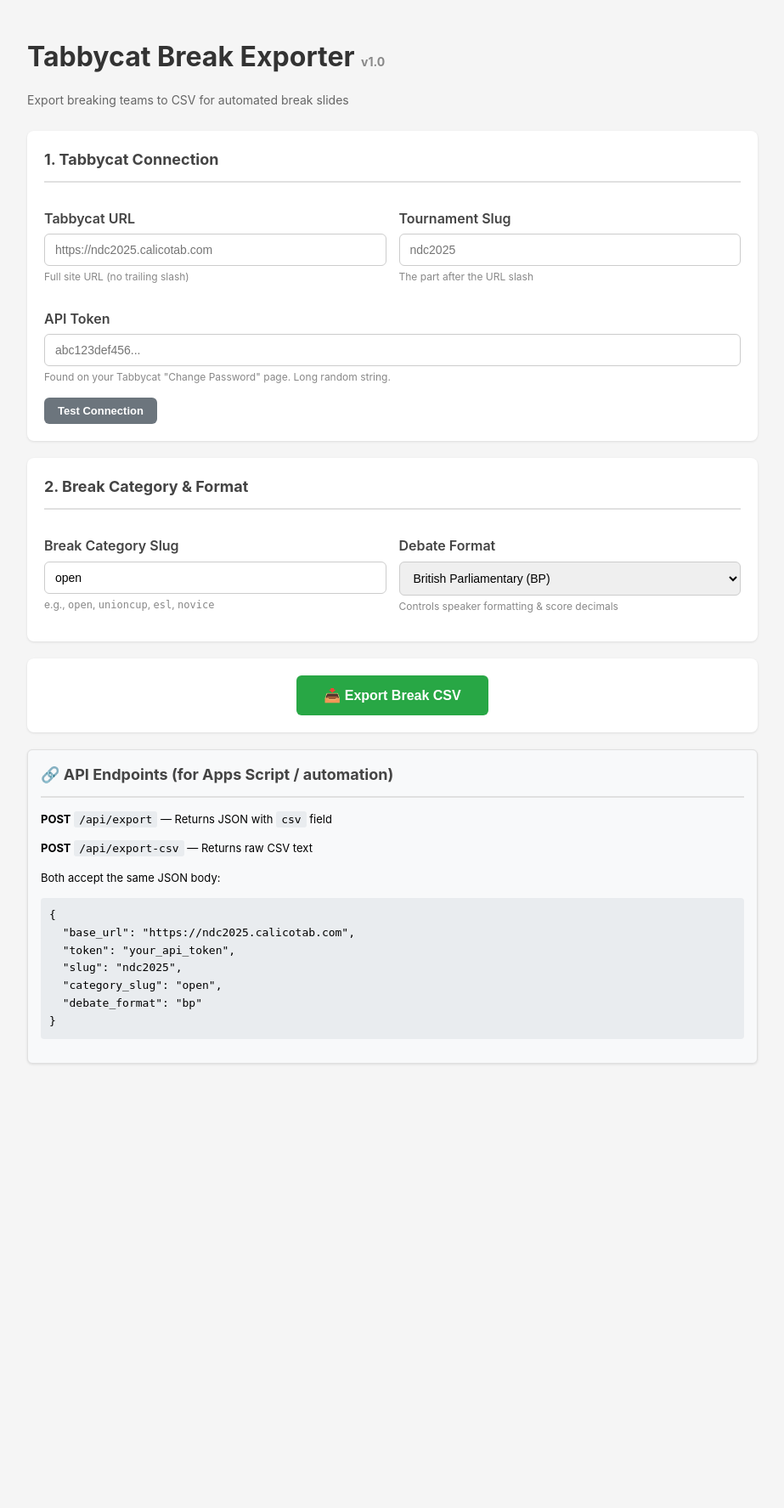
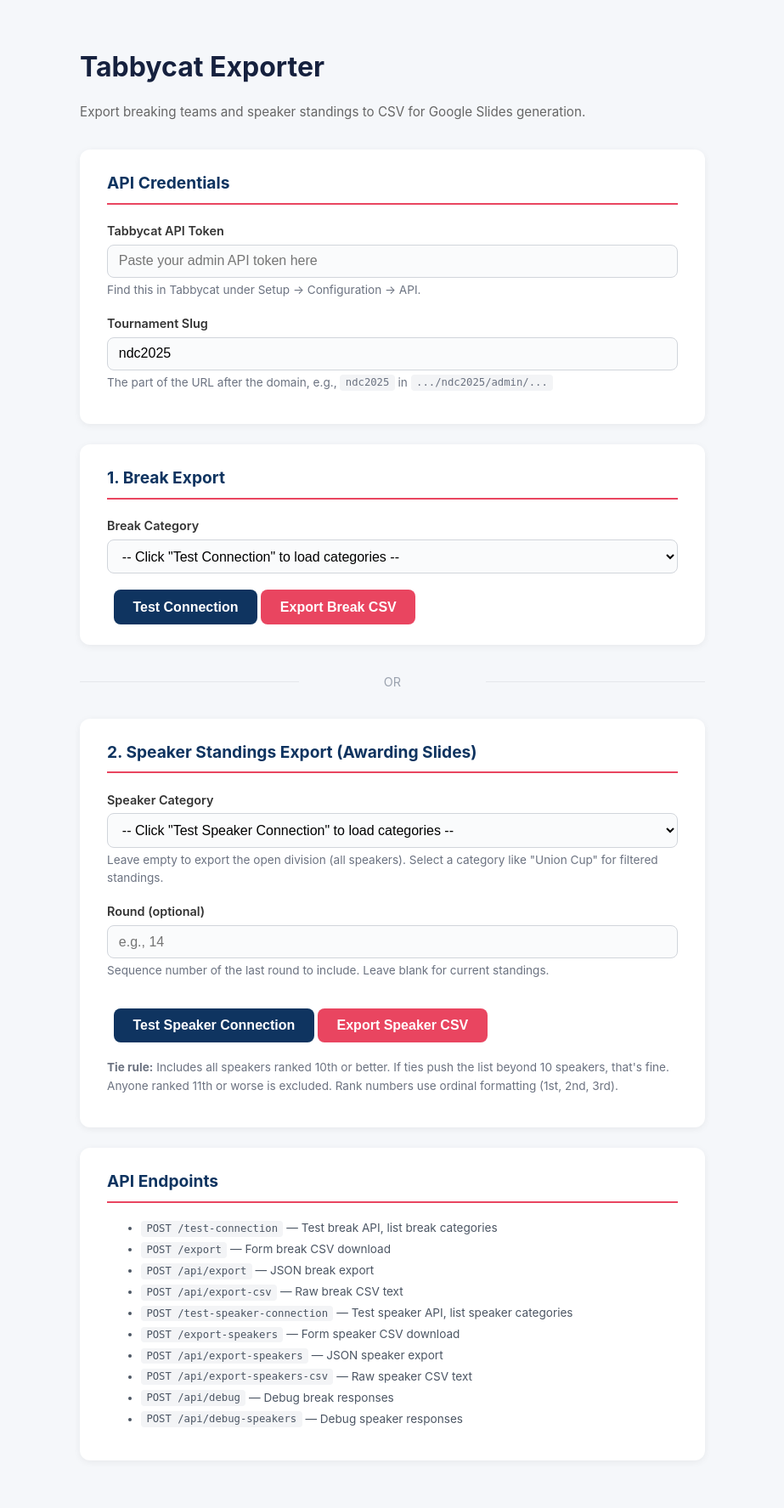
Before and after one commit to rudimentary883/exporterv1, a Flask app: page / in a window 1280 px wide. Shown: the whole page at 85% size, without its empty margins (178-1101 px from the left). Before the commit the page ends 1253 px from the top, so only its background shows below. Run offline with Flask 3, Linux system fonts and the light colour scheme.

Commit message:
Revamp Tabbycat Exporter HTML and styles
Updated the HTML structure and styles for the Tabbycat Exporter page, including title change, layout adjustments, and improved styling for various elements.

```diff
--- a/templates/index.html
+++ b/templates/index.html
@@ -3,247 +3,317 @@
 <head>
     <meta charset="UTF-8">
     <meta name="viewport" content="width=device-width, initial-scale=1.0">
-    <title>Tabbycat Break Exporter v1.0</title>
+    <title>Tabbycat Exporter — Break & Speaker Standings</title>
     <style>
         * { box-sizing: border-box; }
         body {
-            font-family: -apple-system, BlinkMacSystemFont, "Segoe UI", Roboto, sans-serif;
-            max-width: 900px;
+            font-family: -apple-system, BlinkMacSystemFont, "Segoe UI", Roboto, Helvetica, Arial, sans-serif;
+            max-width: 800px;
             margin: 0 auto;
-            padding: 20px;
-            background: #f5f5f5;
+            padding: 2rem;
+            background: #f5f7fa;
+            color: #1a1a2e;
             line-height: 1.6;
         }
-        h1 { color: #333; margin-bottom: 5px; }
-        .subtitle { color: #666; font-size: 14px; margin-bottom: 25px; }
+        h1 { color: #16213e; margin-bottom: 0.3rem; }
+        .subtitle { color: #666; margin-bottom: 2rem; font-size: 0.95rem; }
         .card {
-            background: white;
-            border-radius: 8px;
-            padding: 20px;
-            margin-bottom: 20px;
-            box-shadow: 0 1px 3px rgba(0,0,0,0.1);
+            background: #fff;
+            border-radius: 12px;
+            padding: 1.5rem 2rem;
+            margin-bottom: 1.5rem;
+            box-shadow: 0 2px 8px rgba(0,0,0,0.06);
         }
         .card h2 {
             margin-top: 0;
-            font-size: 18px;
-            color: #444;
-            border-bottom: 2px solid #e0e0e0;
-            padding-bottom: 10px;
+            font-size: 1.2rem;
+            color: #0f3460;
+            border-bottom: 2px solid #e94560;
+            padding-bottom: 0.5rem;
+            margin-bottom: 1.2rem;
         }
         label {
             display: block;
+            margin-top: 1rem;
             font-weight: 600;
-            margin: 15px 0 5px;
-            color: #444;
+            font-size: 0.9rem;
+            color: #333;
         }
-        input[type="text"], input[type="password"], input[type="url"], select {
+        input[type="text"], select {
             width: 100%;
-            padding: 10px 12px;
-            border: 1px solid #ccc;
-            border-radius: 6px;
-            font-size: 14px;
+            padding: 0.6rem 0.8rem;
+            margin-top: 0.3rem;
+            border: 1px solid #d1d5db;
+            border-radius: 8px;
+            font-size: 1rem;
+            background: #fafbfc;
         }
-        .hint {
-            font-size: 12px;
-            color: #888;
-            margin-top: 3px;
+        input[type="text"]:focus, select:focus {
+            outline: none;
+            border-color: #e94560;
+            box-shadow: 0 0 0 3px rgba(233,69,96,0.1);
         }
+        .row {
+            display: flex;
+            gap: 1rem;
+        }
+        .row > div { flex: 1; }
         .btn {
-            background: #4a90d9;
-            color: white;
+            display: inline-block;
+            padding: 0.7rem 1.4rem;
+            margin-top: 1.2rem;
             border: none;
-            padding: 12px 24px;
-            border-radius: 6px;
-            font-size: 15px;
+            border-radius: 8px;
+            font-size: 1rem;
+            font-weight: 600;
             cursor: pointer;
-            font-weight: 600;
+            transition: all 0.15s;
         }
-        .btn:hover { background: #357abd; }
+        .btn-primary {
+            background: #e94560;
+            color: #fff;
+        }
+        .btn-primary:hover { background: #d63a54; }
         .btn-secondary {
-            background: #6c757d;
-            padding: 8px 16px;
-            font-size: 13px;
+            background: #0f3460;
+            color: #fff;
+            margin-left: 0.5rem;
         }
-        .btn-secondary:hover { background: #545b62; }
-        .btn-success { background: #28a745; }
-        .btn-success:hover { background: #218838; }
-        .test-result {
-            margin-top: 10px;
-            padding: 12px;
-            border-radius: 6px;
-            font-size: 13px;
+        .btn-secondary:hover { background: #0a2545; }
+        .status {
+            margin-top: 1rem;
+            padding: 0.8rem 1rem;
+            border-radius: 8px;
+            font-size: 0.9rem;
             display: none;
         }
-        .test-result.ok { background: #d4edda; color: #155724; border: 1px solid #c3e6cb; }
-        .test-result.fail { background: #f8d7da; color: #721c24; border: 1px solid #f5c6cb; }
-        .test-result.info { background: #fff3cd; color: #856404; border: 1px solid #ffeaa7; }
-        .flash-messages { margin-bottom: 20px; }
-        .flash {
-            padding: 12px 16px;
-            border-radius: 6px;
-            margin-bottom: 10px;
+        .status.ok { background: #d1fae5; color: #065f46; display: block; }
+        .status.err { background: #fee2e2; color: #991b1b; display: block; }
+        .status.info { background: #dbeafe; color: #1e40af; display: block; }
+        .hint {
+            font-size: 0.85rem;
+            color: #6b7280;
+            margin-top: 0.25rem;
         }
-        .flash.error { background: #f8d7da; color: #721c24; }
-        .flash.info { background: #d1ecf1; color: #0c5460; }
-        .two-col {
-            display: grid;
-            grid-template-columns: 1fr 1fr;
-            gap: 15px;
+        .divider {
+            text-align: center;
+            margin: 2rem 0;
+            color: #9ca3af;
+            font-size: 0.9rem;
+            position: relative;
         }
-        .format-badge {
-            display: inline-block;
-            padding: 2px 8px;
+        .divider::before, .divider::after {
+            content: "";
+            position: absolute;
+            top: 50%;
+            width: 35%;
+            height: 1px;
+            background: #e5e7eb;
+        }
+        .divider::before { left: 0; }
+        .divider::after { right: 0; }
+        code {
+            background: #f3f4f6;
+            padding: 0.15rem 0.4rem;
             border-radius: 4px;
-            font-size: 11px;
-            font-weight: 600;
-            margin-left: 8px;
+            font-size: 0.9em;
         }
-        .badge-bp { background: #e3f2fd; color: #1565c0; }
-        .badge-3v3 { background: #f3e5f5; color: #7b1fa2; }
-        .api-info {
-            background: #f8f9fa;
-            border: 1px solid #e0e0e0;
-            border-radius: 6px;
-            padding: 15px;
-            margin-top: 15px;
-            font-size: 13px;
+        .endpoint-list {
+            font-size: 0.85rem;
+            color: #4b5563;
+            margin-top: 0.5rem;
         }
-        .api-info code {
-            background: #e9ecef;
-            padding: 2px 6px;
-            border-radius: 3px;
-            font-family: monospace;
-        }
-        @media (max-width: 600px) {
-            .two-col { grid-template-columns: 1fr; }
-        }
+        .endpoint-list li { margin: 0.2rem 0; }
     </style>
+<base target="_blank">
 </head>
 <body>
-    <h1>Tabbycat Break Exporter <span style="font-size:14px;color:#888;">v1.0</span></h1>
-    <p class="subtitle">Export breaking teams to CSV for automated break slides</p>
+    <h1>Tabbycat Exporter</h1>
+    <p class="subtitle">Export breaking teams and speaker standings to CSV for Google Slides generation.</p>
 
-    {% with messages = get_flashed_messages(with_categories=true) %}
-      {% if messages %}
-        <div class="flash-messages">
-          {% for category, message in messages %}
-            <div class="flash {{ category }}">{{ message }}</div>
-          {% endfor %}
-        </div>
-      {% endif %}
-    {% endwith %}
+    <!-- Shared credentials -->
+    <div class="card">
+        <h2>API Credentials</h2>
+        <label for="token">Tabbycat API Token</label>
+        <input type="text" id="token" placeholder="Paste your admin API token here">
+        <p class="hint">Find this in Tabbycat under Setup &rarr; Configuration &rarr; API.</p>
 
-    <form action="/export" method="POST">
-        <div class="card">
-            <h2>1. Tabbycat Connection</h2>
-            <div class="two-col">
-                <div>
-                    <label for="base_url">Tabbycat URL</label>
-                    <input type="url" name="base_url" id="base_url" placeholder="https://ndc2025.calicotab.com" required>
-                    <p class="hint">Full site URL (no trailing slash)</p>
-                </div>
-                <div>
         <label for="slug">Tournament Slug</label>
-                    <input type="text" name="slug" id="slug" placeholder="ndc2025" required>
-                    <p class="hint">The part after the URL slash</p>
-                </div>
+        <input type="text" id="slug" placeholder="e.g., ndc2025" value="ndc2025">
+        <p class="hint">The part of the URL after the domain, e.g., <code>ndc2025</code> in <code>.../ndc2025/admin/...</code></p>
     </div>
 
-            <label for="token">API Token</label>
-            <input type="text" name="token" id="token" placeholder="abc123def456..." required>
-            <p class="hint">Found on your Tabbycat "Change Password" page. Long random string.</p>
+    <!-- BREAK EXPORT -->
+    <div class="card">
+        <h2>1. Break Export</h2>
+        <label for="break_category">Break Category</label>
+        <select id="break_category">
+            <option value="">-- Click "Test Connection" to load categories --</option>
+        </select>
 
-            <div style="margin-top:15px;">
-                <button type="button" class="btn btn-secondary" onclick="testConnection()">Test Connection</button>
+        <div>
+            <button class="btn btn-secondary" onclick="testBreakConnection()">Test Connection</button>
+            <button class="btn btn-primary" onclick="exportBreak()">Export Break CSV</button>
         </div>
-            <div id="test_result" class="test-result"></div>
+        <div id="break_status" class="status"></div>
     </div>
 
+    <div class="divider">OR</div>
+
+    <!-- SPEAKER / AWARDING EXPORT -->
     <div class="card">
-            <h2>2. Break Category & Format</h2>
-            <div class="two-col">
+        <h2>2. Speaker Standings Export (Awarding Slides)</h2>
+        <label for="speaker_category">Speaker Category</label>
+        <select id="speaker_category">
+            <option value="">-- Click "Test Speaker Connection" to load categories --</option>
+        </select>
+        <p class="hint">Leave empty to export the open division (all speakers). Select a category like "Union Cup" for filtered standings.</p>
+
+        <label for="round_seq">Round (optional)</label>
+        <input type="text" id="round_seq" placeholder="e.g., 14">
+        <p class="hint">Sequence number of the last round to include. Leave blank for current standings.</p>
+
         <div>
-                    <label for="category_slug">Break Category Slug</label>
-                    <input type="text" name="category_slug" id="category_slug" placeholder="open" value="open" required>
-                    <p class="hint">e.g., <code>open</code>, <code>unioncup</code>, <code>esl</code>, <code>novice</code></p>
+            <button class="btn btn-secondary" onclick="testSpeakerConnection()">Test Speaker Connection</button>
+            <button class="btn btn-primary" onclick="exportSpeakers()">Export Speaker CSV</button>
         </div>
-                <div>
-                    <label for="debate_format">Debate Format</label>
-                    <select name="debate_format" id="debate_format">
-                        <option value="bp">British Parliamentary (BP)</option>
-                        <option value="3v3">3v3 / WSDC / UADC / Australs</option>
-                    </select>
-                    <p class="hint">Controls speaker formatting & score decimals</p>
-                </div>
-            </div>
+        <div id="speaker_status" class="status"></div>
+
+        <p style="margin-top:1.2rem; font-size:0.85rem; color:#6b7280;">
+            <strong>Tie rule:</strong> Includes all speakers ranked 10th or better. If ties push the list beyond 10 speakers, that's fine.
+            Anyone ranked 11th or worse is excluded. Rank numbers use ordinal formatting (1st, 2nd, 3rd).
+        </p>
     </div>
 
-        <div class="card" style="text-align:center;">
-            <button type="submit" class="btn btn-success" style="font-size:16px;padding:14px 32px;">
-                📥 Export Break CSV
-            </button>
-        </div>
-    </form>
-
-    <div class="card api-info">
-        <h2>🔗 API Endpoints (for Apps Script / automation)</h2>
-        <p><strong>POST</strong> <code>/api/export</code> — Returns JSON with <code>csv</code> field</p>
-        <p><strong>POST</strong> <code>/api/export-csv</code> — Returns raw CSV text</p>
-        <p style="margin-top:10px;">Both accept the same JSON body:</p>
-        <pre style="background:#e9ecef;padding:10px;border-radius:4px;overflow-x:auto;">{
-  "base_url": "https://ndc2025.calicotab.com",
-  "token": "your_api_token",
-  "slug": "ndc2025",
-  "category_slug": "open",
-  "debate_format": "bp"
-}</pre>
+    <!-- API ENDPOINTS -->
+    <div class="card">
+        <h2>API Endpoints</h2>
+        <ul class="endpoint-list">
+            <li><code>POST /test-connection</code> — Test break API, list break categories</li>
+            <li><code>POST /export</code> — Form break CSV download</li>
+            <li><code>POST /api/export</code> — JSON break export</li>
+            <li><code>POST /api/export-csv</code> — Raw break CSV text</li>
+            <li><code>POST /test-speaker-connection</code> — Test speaker API, list speaker categories</li>
+            <li><code>POST /export-speakers</code> — Form speaker CSV download</li>
+            <li><code>POST /api/export-speakers</code> — JSON speaker export</li>
+            <li><code>POST /api/export-speakers-csv</code> — Raw speaker CSV text</li>
+            <li><code>POST /api/debug</code> — Debug break responses</li>
+            <li><code>POST /api/debug-speakers</code> — Debug speaker responses</li>
+        </ul>
     </div>
 
     <script>
-        async function testConnection() {
-            const resultDiv = document.getElementById('test_result');
-            resultDiv.style.display = 'block';
-            resultDiv.className = 'test-result info';
-            resultDiv.textContent = 'Testing connection...';
+        function getCreds() {
+            return {
+                token: document.getElementById("token").value.trim(),
+                slug: document.getElementById("slug").value.trim()
+            };
+        }
 
-            const payload = {
-                base_url: document.getElementById('base_url').value,
-                token: document.getElementById('token').value,
-                slug: document.getElementById('slug').value
-            };
+        function setStatus(id, text, type) {
+            const el = document.getElementById(id);
+            el.textContent = text;
+            el.className = "status " + (type || "info");
+        }
 
+        // -------------------- BREAK --------------------
+        async function testBreakConnection() {
+            const {token, slug} = getCreds();
+            if (!token || !slug) { setStatus("break_status", "Enter token and slug first.", "err"); return; }
+            setStatus("break_status", "Connecting...", "info");
             try {
-                const resp = await fetch('/test-connection', {
-                    method: 'POST',
-                    headers: {'Content-Type': 'application/json'},
-                    body: JSON.stringify(payload)
+                const resp = await fetch("/test-connection", {
+                    method: "POST",
+                    headers: {"Content-Type": "application/x-www-form-urlencoded"},
+                    body: new URLSearchParams({token, slug})
                 });
                 const data = await resp.json();
-
                 if (data.ok) {
-                    resultDiv.className = 'test-result ok';
-                    let html = `<strong>✅ Connection successful!</strong><br>${data.suggestion}`;
-                    if (data.break_categories && data.break_categories.length > 0) {
-                        html += '<br><br><strong>Available break categories:</strong><ul>';
-                        for (const cat of data.break_categories) {
-                            html += `<li><code>${cat.slug}</code> — ${cat.name}</li>`;
-                        }
-                        html += '</ul>';
-                    }
-                    resultDiv.innerHTML = html;
+                    const sel = document.getElementById("break_category");
+                    sel.innerHTML = "";
+                    data.categories.forEach(c => {
+                        const opt = document.createElement("option");
+                        opt.value = c.id;
+                        opt.textContent = c.name + " (" + c.slug + ")";
+                        sel.appendChild(opt);
+                    });
+                    setStatus("break_status", "Connected! Found " + data.categories.length + " break categories.", "ok");
                 } else {
-                    resultDiv.className = 'test-result fail';
-                    let html = `<strong>❌ Connection failed</strong><br>${data.suggestion}<br><br><strong>Steps:</strong><ul>`;
-                    for (const step of data.steps || []) {
-                        html += `<li>${step.step}: HTTP ${step.status} ${step.ok ? '✓' : '✗'}</li>`;
-                    }
-                    html += '</ul>';
-                    resultDiv.innerHTML = html;
+                    setStatus("break_status", "Error: " + (data.error || "Unknown"), "err");
                 }
             } catch (e) {
-                resultDiv.className = 'test-result fail';
-                resultDiv.textContent = 'Network error: ' + e.message;
+                setStatus("break_status", "Error: " + e.message, "err");
             }
+        }
+
+        function exportBreak() {
+            const {token, slug} = getCreds();
+            const category_id = document.getElementById("break_category").value;
+            if (!token || !slug || !category_id) { setStatus("break_status", "Select a category first.", "err"); return; }
+            const form = document.createElement("form");
+            form.method = "POST";
+            form.action = "/export";
+            form.style.display = "none";
+            [{n:"token",v:token},{n:"slug",v:slug},{n:"category_id",v:category_id}].forEach(f => {
+                const i = document.createElement("input");
+                i.type = "hidden"; i.name = f.n; i.value = f.v;
+                form.appendChild(i);
+            });
+            document.body.appendChild(form);
+            form.submit();
+            setStatus("break_status", "Download started...", "ok");
+        }
+
+        // -------------------- SPEAKERS --------------------
+        async function testSpeakerConnection() {
+            const {token, slug} = getCreds();
+            if (!token || !slug) { setStatus("speaker_status", "Enter token and slug first.", "err"); return; }
+            setStatus("speaker_status", "Connecting...", "info");
+            try {
+                const resp = await fetch("/test-speaker-connection", {
+                    method: "POST",
+                    headers: {"Content-Type": "application/x-www-form-urlencoded"},
+                    body: new URLSearchParams({token, slug})
+                });
+                const data = await resp.json();
+                if (data.ok) {
+                    const sel = document.getElementById("speaker_category");
+                    sel.innerHTML = '<option value="">-- All speakers (open) --</option>';
+                    data.categories.forEach(c => {
+                        const opt = document.createElement("option");
+                        opt.value = c.id;
+                        opt.textContent = c.name + " (" + c.slug + ")";
+                        sel.appendChild(opt);
+                    });
+                    setStatus("speaker_status", "Connected! Found " + data.categories.length + " speaker categories.", "ok");
+                } else {
+                    setStatus("speaker_status", "Error: " + (data.error || "Unknown"), "err");
+                }
+            } catch (e) {
+                setStatus("speaker_status", "Error: " + e.message, "err");
+            }
+        }
+
+        function exportSpeakers() {
+            const {token, slug} = getCreds();
+            const category_id = document.getElementById("speaker_category").value;
+            const round_seq = document.getElementById("round_seq").value.trim();
+            if (!token || !slug) { setStatus("speaker_status", "Enter token and slug first.", "err"); return; }
+            const form = document.createElement("form");
+            form.method = "POST";
+            form.action = "/export-speakers";
+            form.style.display = "none";
+            const fields = [{n:"token",v:token},{n:"slug",v:slug}];
+            if (category_id) fields.push({n:"category_id",v:category_id});
+            if (round_seq) fields.push({n:"round",v:round_seq});
+            fields.forEach(f => {
+                const i = document.createElement("input");
+                i.type = "hidden"; i.name = f.n; i.value = f.v;
+                form.appendChild(i);
+            });
+            document.body.appendChild(form);
+            form.submit();
+            setStatus("speaker_status", "Download started...", "ok");
         }
     </script>
 </body>
```
Lines whose indentation alone changed are shown as unchanged.
